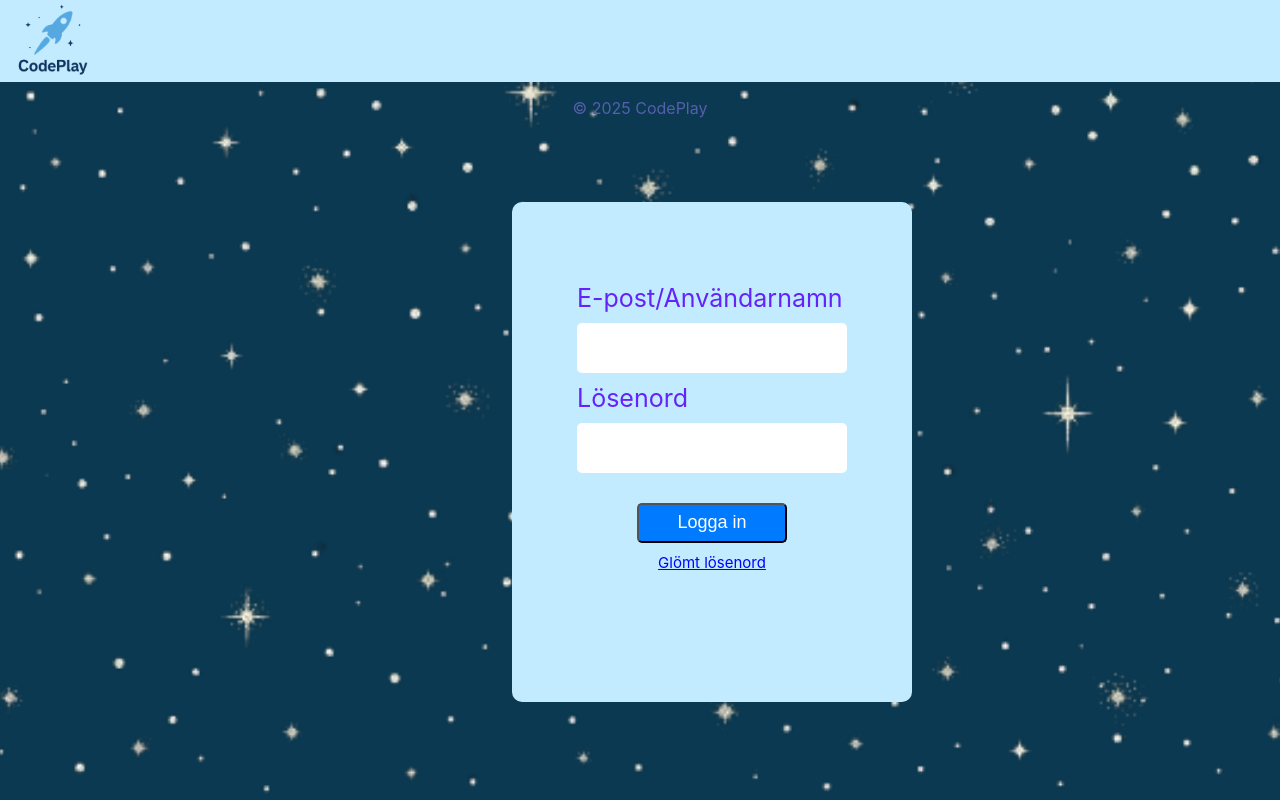
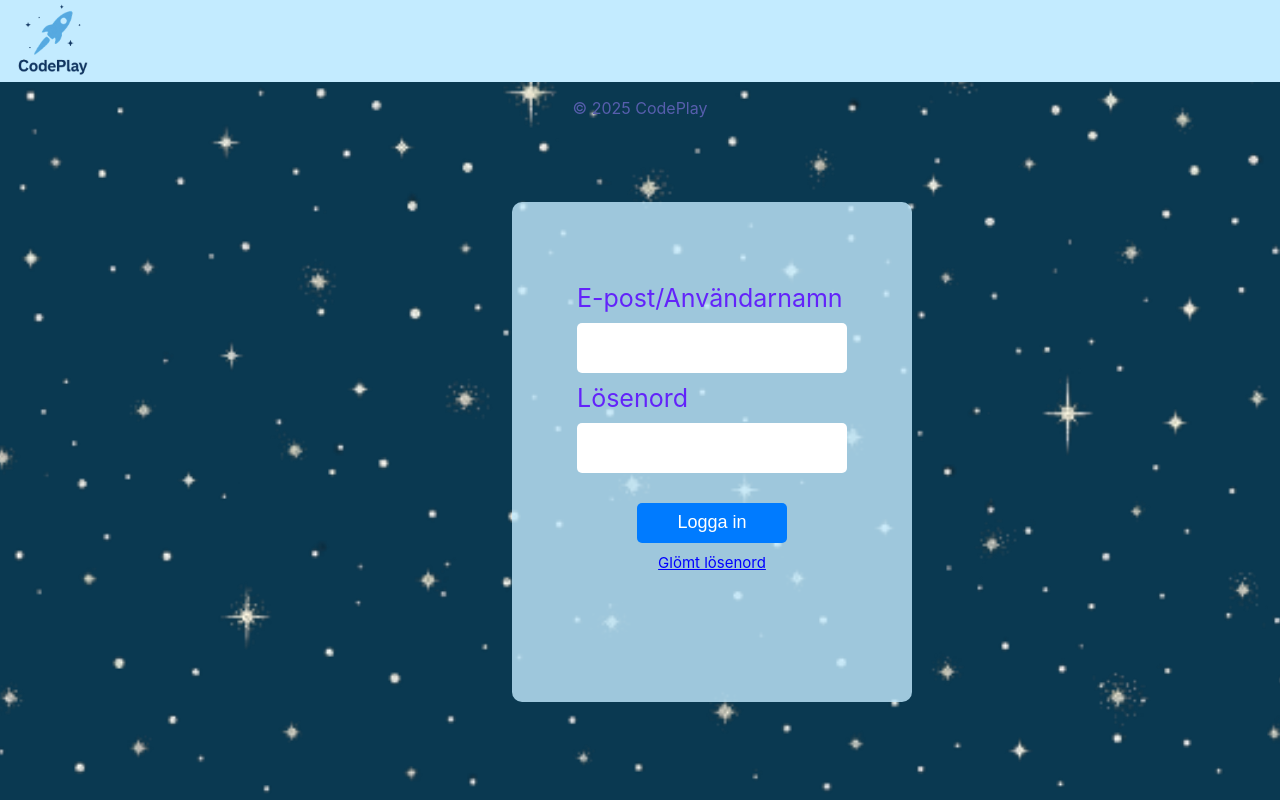
Before and after one commit to Sity-Marp/CodePlay, a React (Create React App) app in the folder frontend/: page /login in a window 1280 px wide. Built offline with nearby package versions, Linux system fonts and the light colour scheme.

Commit message:
lagt till fler bilder

```diff
--- a/frontend/src/pages/Login.css
+++ b/frontend/src/pages/Login.css
@@ -1,7 +1,7 @@
 .login-card{
     width: 400px;
     height: 500px;
-    background-color: #C3EBFF;
+    background-color: #c3ebffcc;
     border-radius: 10px;
     display: flex;
     align-items: center;
@@ -17,6 +17,7 @@
     align-items: center;
     gap: 10px;
     margin-bottom: 50px;
+
 }
 
 .login-form input{
@@ -43,6 +44,7 @@
     border-radius: 5px;
     background-color: #007BFF;
     color: white;
+    border: none;
     font-size: 18px;
     margin-top: 20px;
     text-decoration: none;
--- a/frontend/src/pages/Register.css
+++ b/frontend/src/pages/Register.css
@@ -1,7 +1,7 @@
  .register-card{
     width: 400px;
     height: 500px;
-    background-color: #C3EBFF;
+    background-color: #c3ebffcc;
     border-radius: 10px;
     display: flex;
     align-items: center;
--- a/frontend/src/pages/ResetPassword.css
+++ b/frontend/src/pages/ResetPassword.css
@@ -1,7 +1,7 @@
 .reset-password-card{
     width: 400px;
     height: 500px;
-    background-color: #C3EBFF;
+    background-color: #c3ebffcc;
     border-radius: 10px;
     display: flex;
     align-items: center;
```
